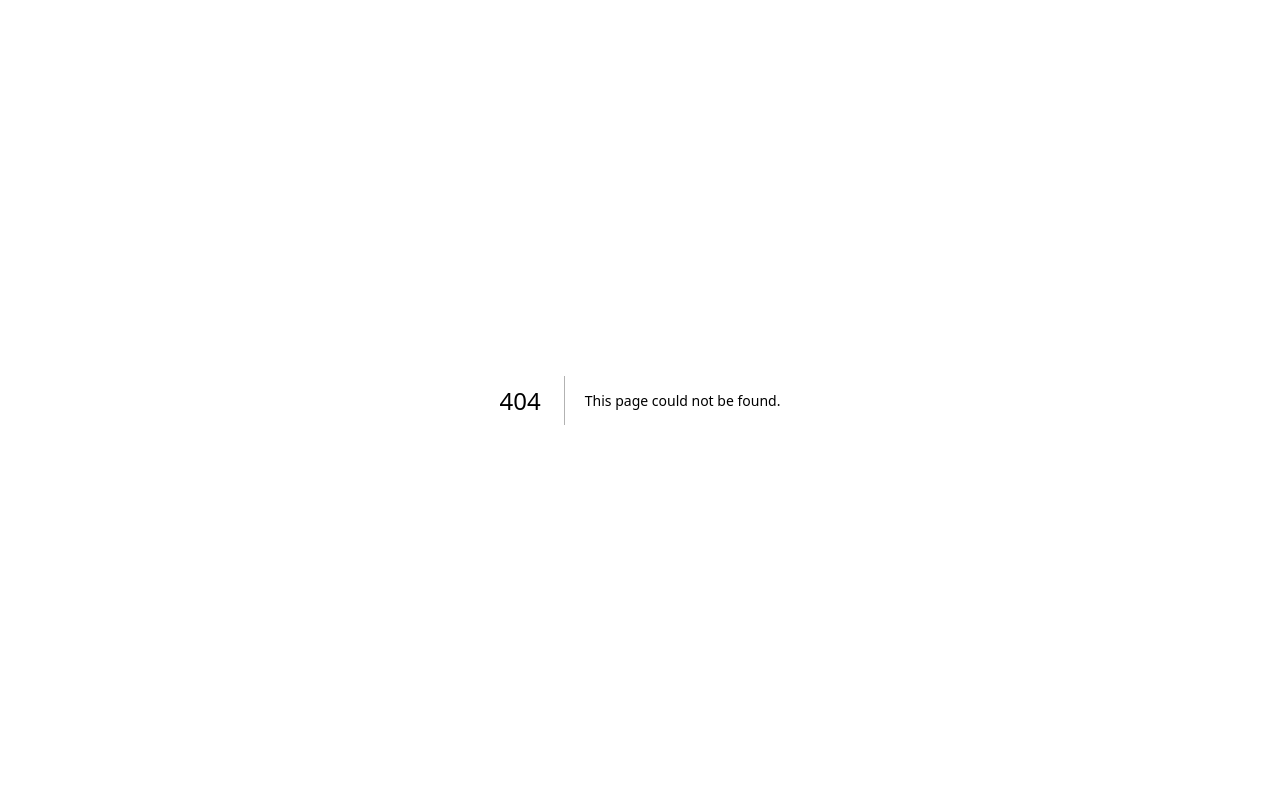
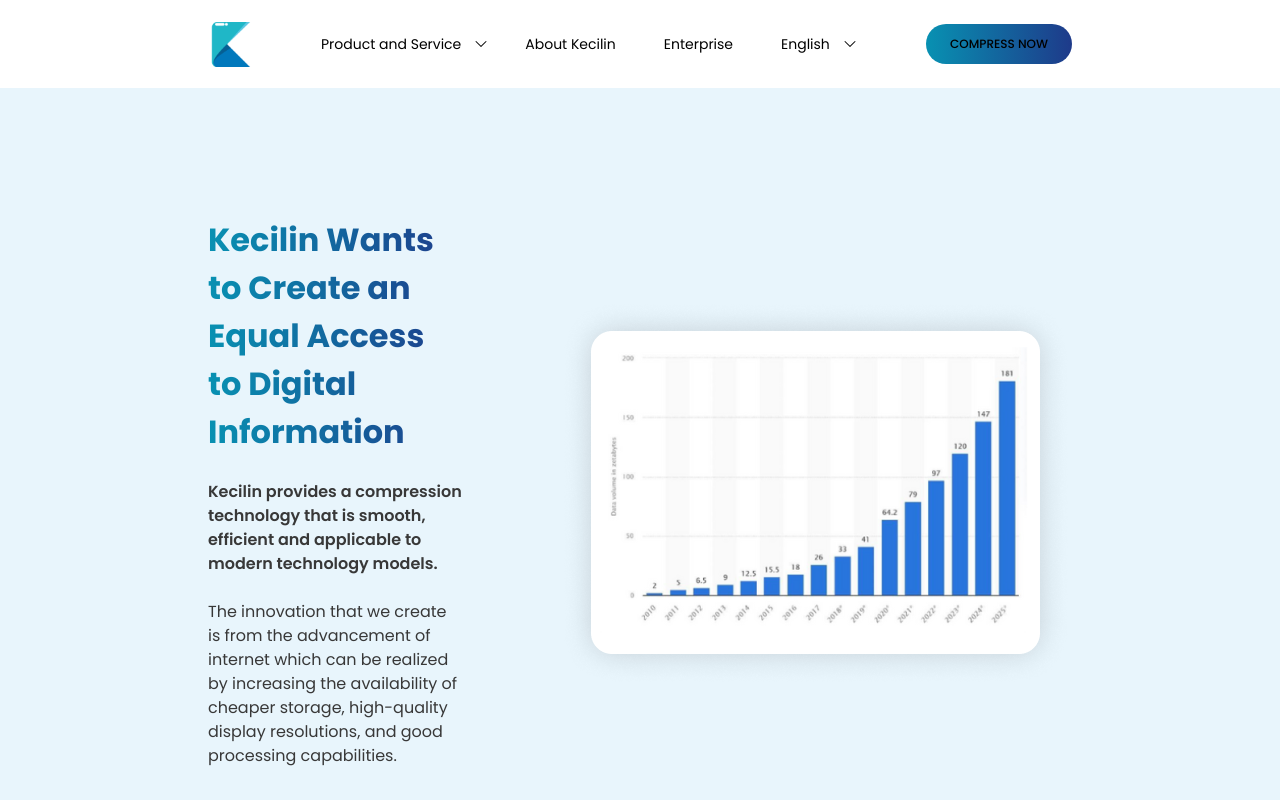
Before and after one commit to daffakamal/kecilin-clone, a Next.js app: page /About in a window 1280 px wide. Before the commit this address had no page. Shown: the top 800 px of the page. Built offline with nearby package versions, Linux system fonts and the light colour scheme.

Commit message:
feat(About): create About page, add title section, apply href attribute

```diff
--- /dev/null
+++ b/components/About/title.js
@@ -0,0 +1,35 @@
+import Image from "next/image";
+
+import ChartImg from "../../assets/Images/About/chart-about.png";
+
+export default function AboutTitle() {
+  return (
+    <div className="w-full h-full bg-[#e8f5fc] px-[24px] sm:px-16 lg:px-32 xl:px-52 2xl:px-80 py-12 sm:py-20 lg:py-24 xl:py-32">
+      <div className="w-full lg:flex items-center gap-x-[5rem] xl:gap-x-[6rem]">
+        <div className="w-full grid justify-items-start gap-y-6 sm:gap-y-7 lg:gap-y-6 pb-10 sm:pb-14 lg:pb-0">
+          <h1 className="font-PoppinsBold text-[26px] sm:text-[28px] lg:text-[32px] xl:text-[32px] text-transparent bg-clip-text bg-gradient-to-r from-cyan-600 to-blue-900">
+            Kecilin Wants to Create an Equal Access to Digital Information
+          </h1>
+          <p className="font-PoppinsSemi text-[15px] sm:text-[16px] xl:text-[16px] text-[#383838]">
+            Kecilin provides a compression technology that is smooth, efficient
+            and applicable to modern technology models.
+          </p>
+          <p className="font-PoppinsRegular text-[15px] sm:text-[16px] xl:text-[16px] text-[#383838]">
+            The innovation that we create is from the advancement of internet
+            which can be realized by increasing the availability of cheaper
+            storage, high-quality display resolutions, and good processing
+            capabilities.
+          </p>
+        </div>
+        <Image
+          src={ChartImg.src}
+          className="mx-auto xs:w-[340px] sm:w-[370px] md:w-[400px] lg:w-[800px] xl:w-[900px] pointer-events-none"
+          width={513}
+          height={387}
+          loading="lazy"
+          alt="Chart"
+        />
+      </div>
+    </div>
+  );
+}
--- a/components/Layout/navbar.js
+++ b/components/Layout/navbar.js
@@ -97,7 +97,7 @@ function Navbar() {
                       </Menu.Items>
                     </Transition>
                   </Menu>
-                  <a className={styleTextNav} href="#!">
+                  <a className={styleTextNav} href="/About">
                     About Kecilin
                   </a>
                   <a className={styleTextNav} href="#!">
@@ -223,7 +223,7 @@ function Navbar() {
                 <a href="#!" className="flex items-center">
                   Product and Service
                 </a>
-                <a href="#!" className="flex self-center items-center">
+                <a href="/About" className="flex self-center items-center">
                   About Kecilin
                 </a>
                 <a href="#!" className="flex self-center items-center">
@@ -246,7 +246,7 @@ function Navbar() {
                 <a href="#!" className="flex items-center">
                   Product and Service
                 </a>
-                <a href="#!" className="flex self-auto items-center">
+                <a href="/About" className="flex self-auto items-center">
                   About Kecilin
                 </a>
                 <a href="#!" className="flex self-center items-center">
--- /dev/null
+++ b/pages/About/index.js
@@ -0,0 +1,29 @@
+import Head from "next/head";
+import AboutTitle from "../../components/About/title";
+import Team from "../../components/Home/team";
+import Footer from "../../components/Layout/footer";
+import { Navbar } from "../../components/Layout/navbar";
+
+export default function Home() {
+  return (
+    <>
+      <Head>
+        <title>Kecilin | About</title>
+        <meta name="viewport" content="width=device-width, initial-scale=1" />
+        <meta
+          name="keywords"
+          content="kecilin, file compressor, compress file, compression technology provider"
+        />
+        <meta
+          name="description"
+          content="Kecilin provides a compression technology that is smooth, efficient and applicable to modern technology models."
+        />
+        <link rel="icon" href="/kecilin-logo.svg" />
+      </Head>
+      <Navbar />
+      <AboutTitle />
+      <Team />
+      <Footer />
+    </>
+  );
+}
```
Also changed, not shown: assets/Images/About/chart-about.png (added).
